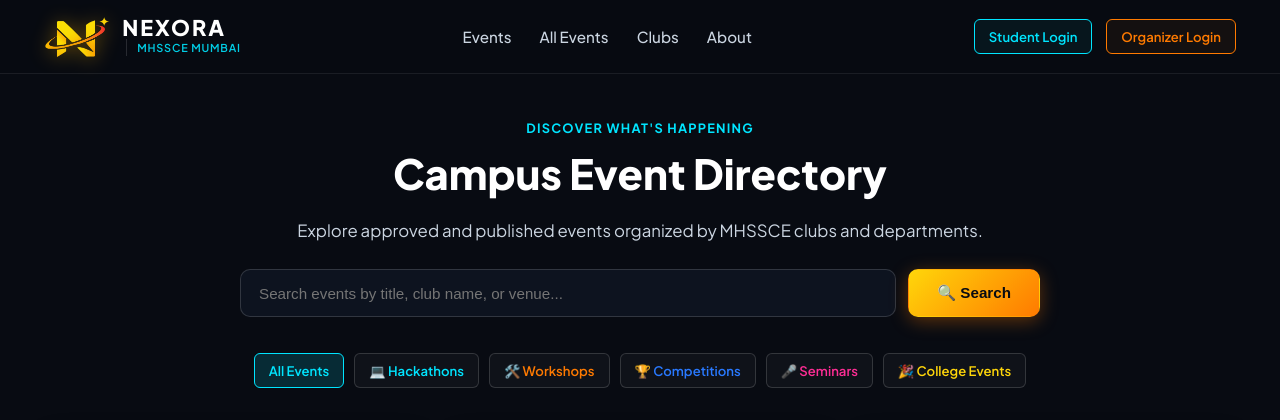
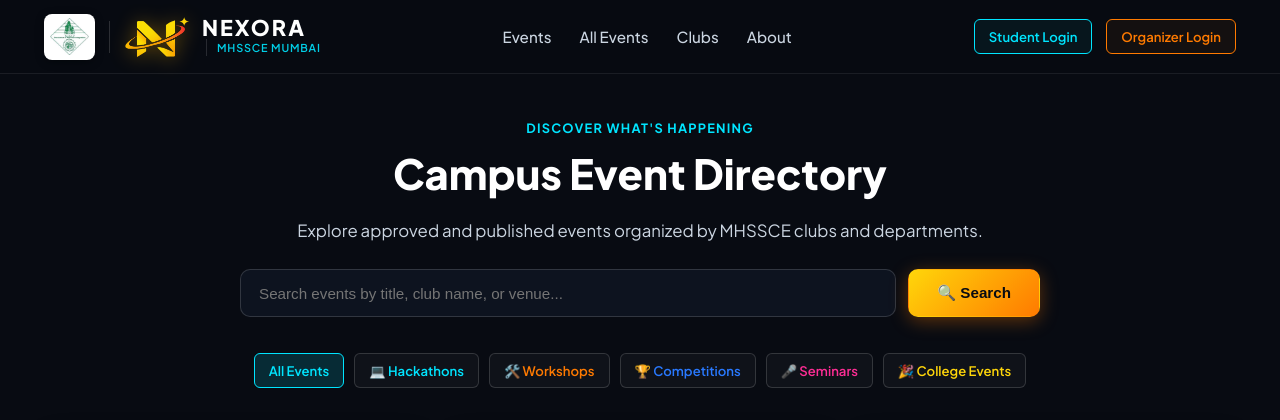
Before and after one commit to saif-ctrl-shift/NEXORA, a Java web app: page /events in a window 1280 px wide. Shown: the top 420 px of the page. Run offline with Tomcat 11, a stand-in JSP engine, Linux system fonts and the light colour scheme; data comes from the database, SQL or seed files in the repository.

Commit message:
feat: position high-clarity college emblem to the left of NEXORA logo in navigation bar

```diff
--- a/src/main/webapp/common/header.jsp
+++ b/src/main/webapp/common/header.jsp
@@ -24,6 +24,10 @@
 <nav class="navbar">
     <div class="nav-container">
         <a href="<%= request.getContextPath() %>/" class="brand-logo" style="display: inline-flex; align-items: center; gap: 12px; text-decoration: none;">
+            <span style="background: #ffffff; border-radius: 8px; padding: 3px 5px; display: inline-flex; align-items: center; justify-content: center; box-shadow: 0 2px 8px rgba(0,0,0,0.4); border: 1px solid rgba(255, 255, 255, 0.2); flex-shrink: 0;">
+                <img src="<%= request.getContextPath() %>/images/college-logo.png" alt="MHSSCE College Emblem" style="height: 38px; width: auto; object-fit: contain;">
+            </span>
+            <span style="width: 1px; height: 32px; background: rgba(255, 255, 255, 0.15); margin: 0 2px;"></span>
             <img src="<%= request.getContextPath() %>/images/nexora-icon.png" alt="NEXORA Logo" style="height: 42px; width: auto; object-fit: contain; filter: drop-shadow(0 2px 10px rgba(255, 179, 0, 0.45));">
             <span style="display: inline-flex; flex-direction: column;">
                 <span style="font-size: 1.35rem; font-weight: 900; letter-spacing: 2px; line-height: 1; color: #ffffff;">NEXORA</span>
```
Also changed, not shown: src/main/webapp/images/college-logo.png.
